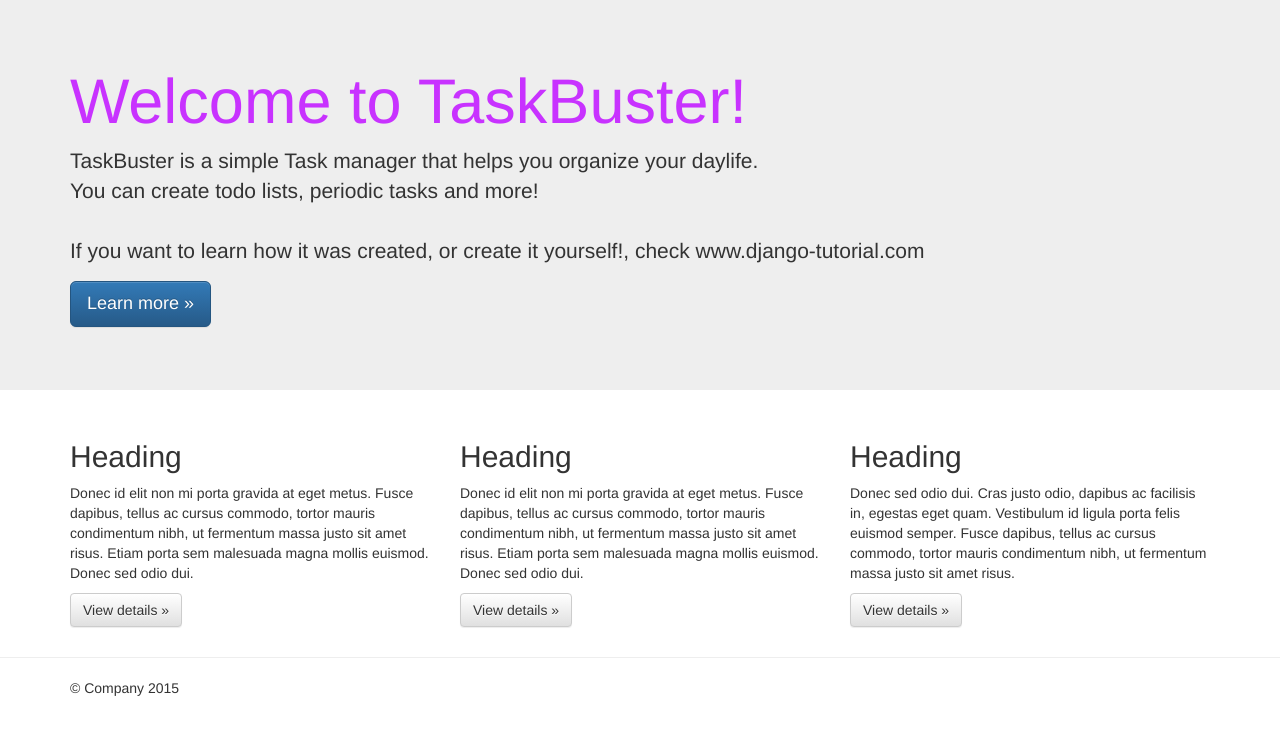
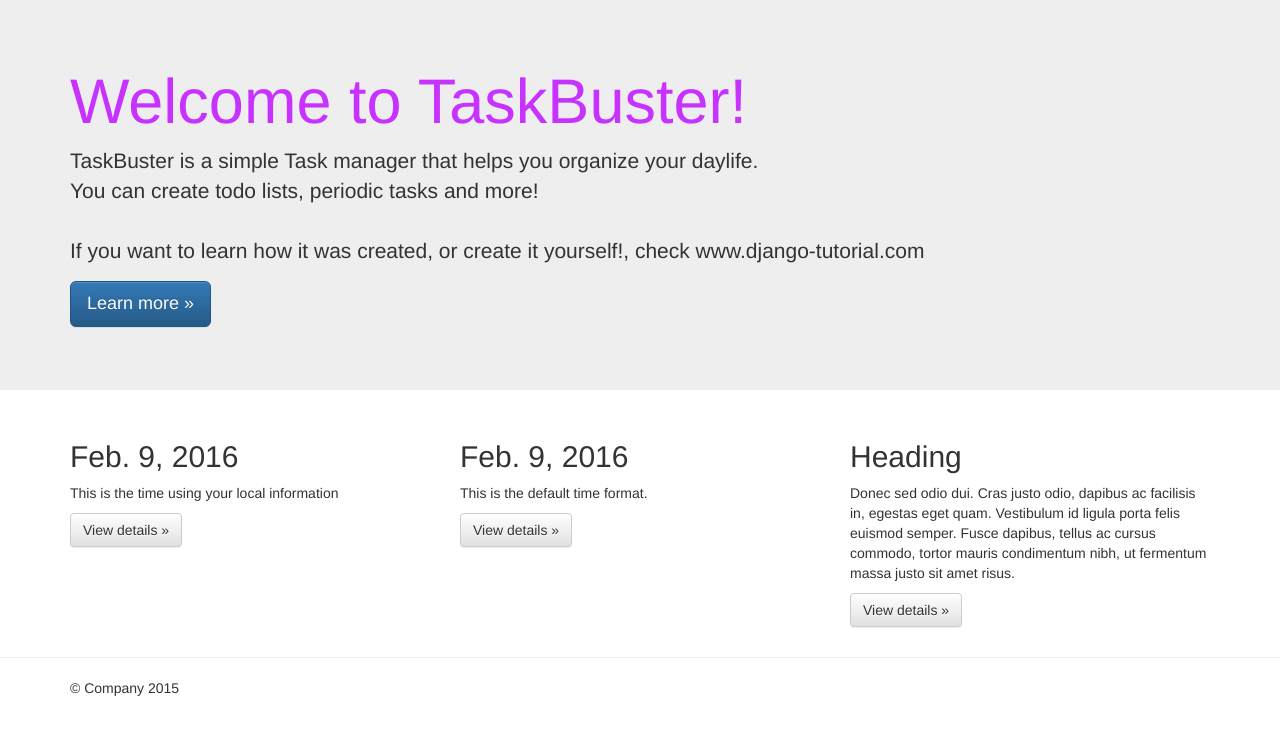
Before and after one commit to OBellon/TestingPython, a Django app: page /en/ in a window 1280 px wide. Shown: the part 51-786 px from the top of the page. Run offline with Django 3.2, Linux system fonts and the light colour scheme; some libraries are stand-ins or nearby versions.

Commit message:
Added localization

```diff
--- a/taskbuster/templates/taskbuster/index.html
+++ b/taskbuster/templates/taskbuster/index.html
@@ -1,5 +1,6 @@
 {% extends "base.html" %}
 {% load i18n %}
+{% load l10n %}
 
 {% block head_title %}TaskBuster Django Tutorial{% endblock %}
 
@@ -18,15 +19,15 @@
     <!-- Example row of columns -->
     <div class="row">
       <div class="col-md-4">
-        <h2>Heading</h2>
-        <p>Donec id elit non mi porta gravida at eget metus. Fusce dapibus, tellus ac cursus commodo, tortor mauris condimentum nibh, ut fermentum massa justo sit amet risus. Etiam porta sem malesuada magna mollis euismod. Donec sed odio dui. </p>
+        <h2 id="local-date">{{today}}</h2>
+        <p>This is the time using your local information </p>
         <p><a class="btn btn-default" href="#" role="button">View details &raquo;</a></p>
       </div>
       <div class="col-md-4">
-        <h2>Heading</h2>
-        <p>Donec id elit non mi porta gravida at eget metus. Fusce dapibus, tellus ac cursus commodo, tortor mauris condimentum nibh, ut fermentum massa justo sit amet risus. Etiam porta sem malesuada magna mollis euismod. Donec sed odio dui. </p>
+        <h2 id="non-local-date">{{today|unlocalize}}</h2>
+        <p>This is the default time format.</p>
         <p><a class="btn btn-default" href="#" role="button">View details &raquo;</a></p>
-     </div>
+      </div>
       <div class="col-md-4">
         <h2>Heading</h2>
         <p>Donec sed odio dui. Cras justo odio, dapibus ac facilisis in, egestas eget quam. Vestibulum id ligula porta felis euismod semper. Fusce dapibus, tellus ac cursus commodo, tortor mauris condimentum nibh, ut fermentum massa justo sit amet risus.</p>
--- a/taskbuster/views.py
+++ b/taskbuster/views.py
@@ -1,8 +1,10 @@
 # -*- coding: utf-8 -*-
 from django.shortcuts import render
+import datetime
 
 def home(request):
-    return render(request, "taskbuster/index.html", {})
+    today = datetime.date.today()
+    return render(request, "taskbuster/index.html", {'today': today})
 
 def home_files(request, filename):
     return render(request, filename, {}, content_type="text/plain")
```
Also changed, not shown: functional_tests/test_all_users.py (+19 -6 lines).
